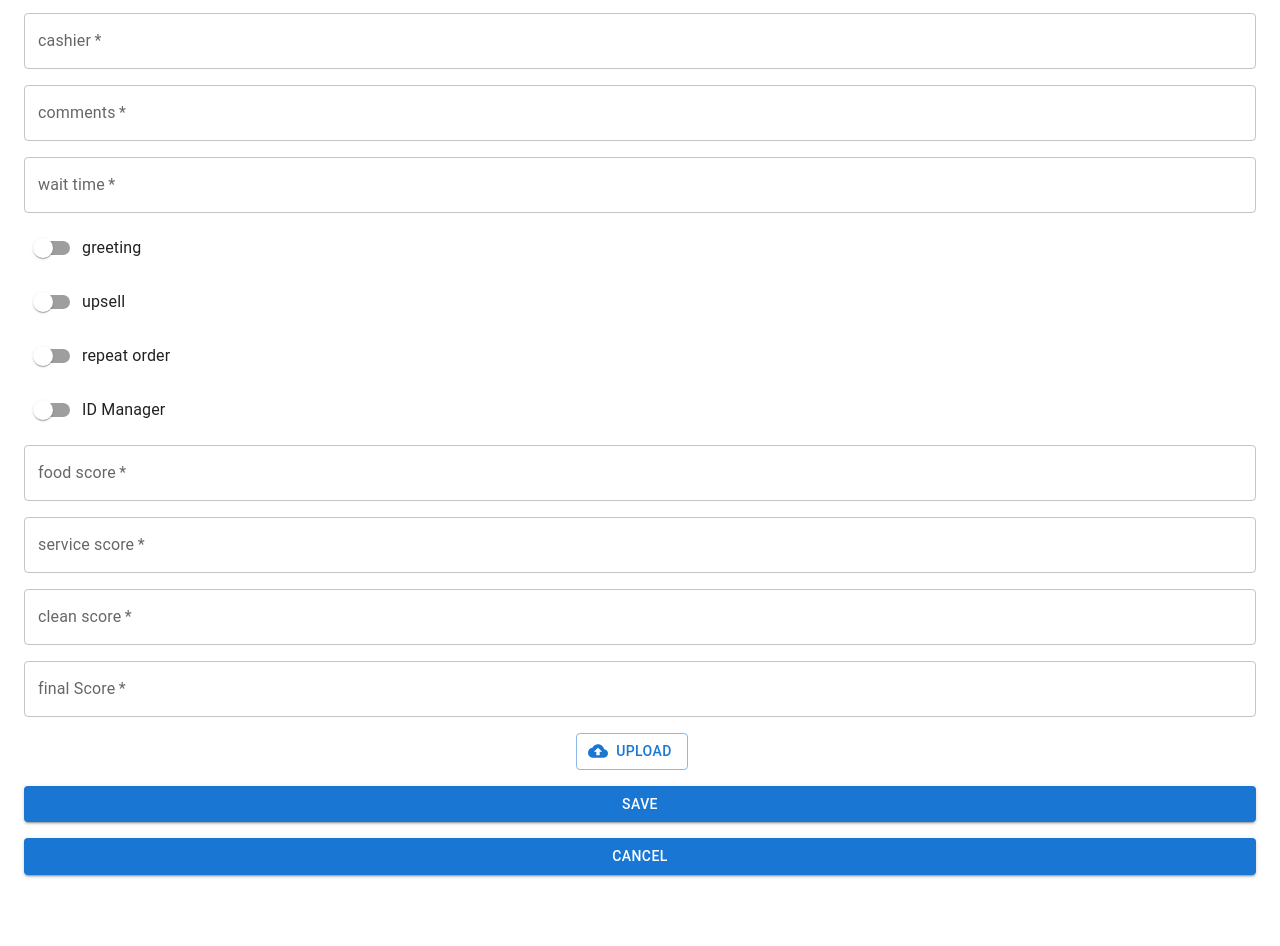
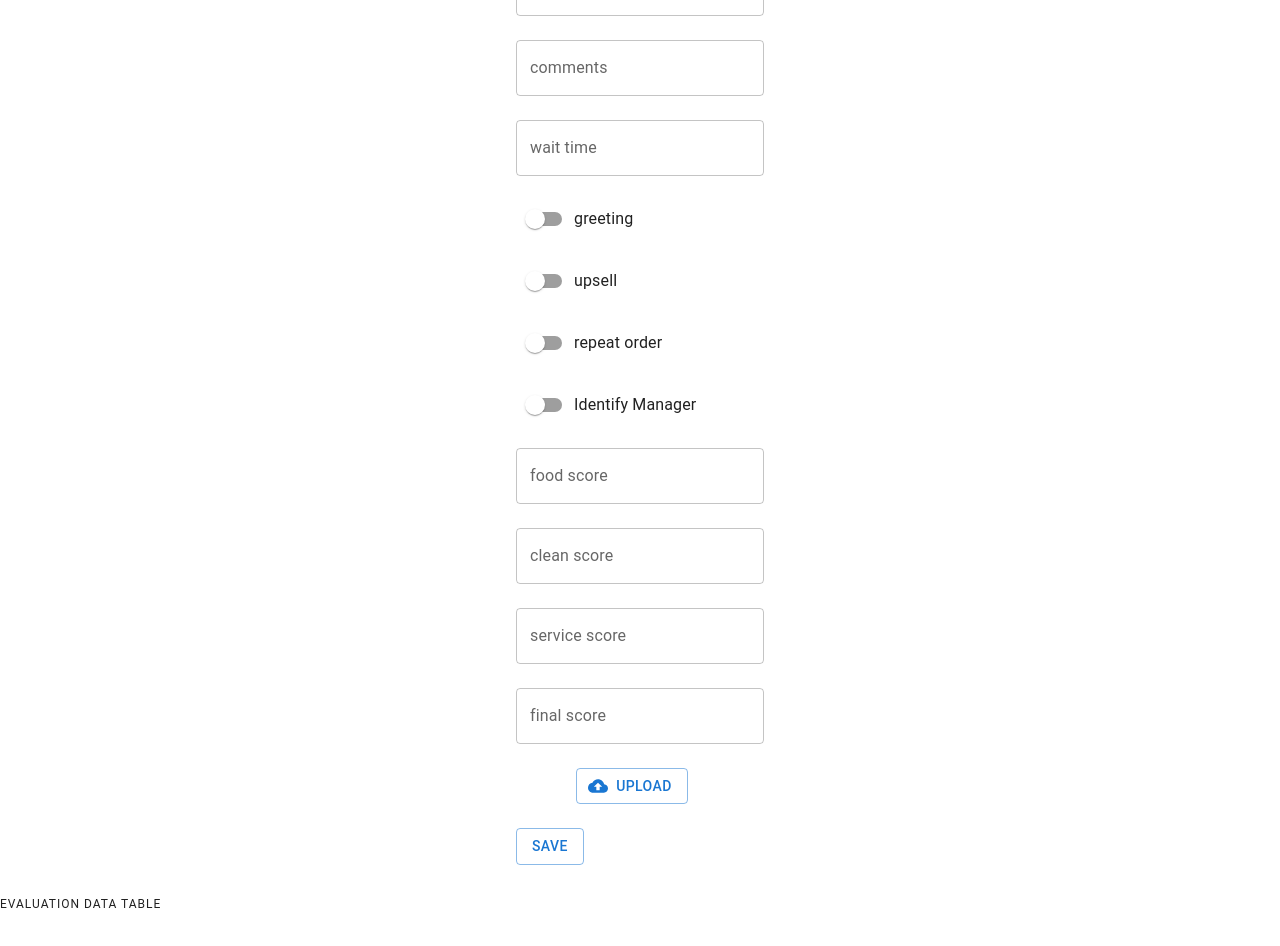
Before and after one commit to DeftVision/deftvision-1.2, a React (Create React App) app in the folder frontend/: page /evaluations in a window 1280 px wide. Shown: the part 360-1306 px from the top of the page. Built offline with nearby package versions, Linux system fonts and the light colour scheme.

Commit message:
Refactor and expand evaluations and documents functionality
Added new components for documents and evaluations, including data tables and forms. Updated backend evaluation controller functions for more granular data queries.

```diff
--- a/frontend/src/App.js
+++ b/frontend/src/App.js
@@ -4,8 +4,8 @@ import { Route, Routes } from 'react-router-dom';
 import { Error, Home } from './pages/index';
 import { Dashboard, Login, Navbar } from './components/index';
 import { PrivateRoute } from './utilities/index';
-import DocumentForm from './documents/DocumentForm';
-import EvaluationForm from './evaluations/EvaluationForm'
+import Documents from './documents/Documents';
+import Evaluations from './evaluations/Evaluations'
 
 
 function App() {
@@ -21,9 +21,10 @@ function App() {
                         <Route path='/home' element={<Home/>}/>
                         <Route path='*' element={<Error/>}/>
 
-                        <Route path='/evaluations' element={<EvaluationForm/>} />
+                        {/*<Route path='/evaluations' element={<EvaluationForm/>} />*/}
+                        <Route path='/evaluations' element={<Evaluations/>} />
 
-                        <Route path='/documents' element={<DocumentForm/>} />
+                        <Route path='/documents' element={<Documents/>} />
 
                         <Route path='/dashboard' element={
                             <PrivateRoute>
--- /dev/null
+++ b/frontend/src/documents/DocumentDataTable.js
@@ -0,0 +1,15 @@
+import { Box, Table, TableHead, TableContainer, TableBody, TableRow, TableCell, Typography } from '@mui/material'
+import { useState, useEffect } from 'react';
+import { Link } from 'react-router-dom'
+
+
+export default function DocumentDataTable() {
+    const [formData, setFormData] = useState({})
+
+
+    return (
+        <Box>
+            <Typography variant='overline'>Document Data Table</Typography>
+        </Box>
+    );
+}
--- /dev/null
+++ b/frontend/src/documents/Documents.js
@@ -0,0 +1,17 @@
+import { Box, styled, Table, TableHead, TableBody, TableContainer, TableRow, TableCell, Typography } from '@mui/material'
+import { useEffect, useState } from 'react'
+import { Link } from 'react-router-dom'
+import { DocumentForm, DocumentDataTable } from '../documents/index'
+
+export default function Documents() {
+
+    return (
+        <Box>
+            <Typography variant='overline'>Document home page</Typography>
+
+            <DocumentForm />
+
+            <DocumentDataTable />
+        </Box>
+    );
+}
--- a/frontend/src/documents/index.js
+++ b/frontend/src/documents/index.js
@@ -1 +1,3 @@
 export { default as DocumentForm } from './DocumentForm'
+export { default as DocumentDataTable } from './DocumentDataTable'
+export { default as Documents } from './Documents'
--- /dev/null
+++ b/frontend/src/evaluations/EvaluationDataTable.js
@@ -0,0 +1,15 @@
+import { Box, Table, TableHead, TableContainer, TableBody, TableRow, TableCell, Typography } from '@mui/material'
+import { useState, useEffect } from 'react';
+import { Link } from 'react-router-dom'
+
+
+export default function EvaluationDataTable() {
+    const [formData, setFormData] = useState({})
+
+
+    return (
+        <Box>
+            <Typography variant='overline'>Evaluation Data Table</Typography>
+        </Box>
+    );
+}
--- a/frontend/src/evaluations/EvaluationForm.js
+++ b/frontend/src/evaluations/EvaluationForm.js
@@ -1,16 +1,52 @@
-// DONE: find which field isn't being populated preventing form submission
-// TODO: update the URL when the data table is built
-// TODO: align image name with upload button
-// TODO: fix form submission / upload to firebase
+import {useEffect, useState} from 'react'
+import {useParams} from 'react-router-dom'
+import {
+    Box,
+    Button,
+    FormControl,
+    FormControlLabel,
+    InputLabel,
+    LinearProgress,
+    MenuItem,
+    Select,
+    Stack,
+    styled,
+    Switch,
+    TextField,
+    Typography
+} from '@mui/material'
+import {getDownloadURL, getStorage, ref, uploadBytesResumable} from 'firebase/storage';
+import {v4 as uuidv4} from "uuid";
 
+import locations from '../utilities/locationSelect'
+import CloudUploadIcon from "@mui/icons-material/CloudUpload";
 
-import { Alert, Box, Button, FormControl, FormControlLabel, LinearProgress, InputLabel, MenuItem, Select, Stack, styled, Switch, TextField, Typography, } from '@mui/material'
-import { useEffect, useState } from 'react'
-import { useParams, useNavigate, Link } from 'react-router-dom'
-import { deleteObject, getDownloadURL, getStorage, ref, uploadBytesResumable } from 'firebase/storage';
-import locations from '../utilities/locationSelect'
-import CloudUploadIcon from '@mui/icons-material/CloudUpload';
-import {v4 as uuidv4} from 'uuid';
+const form_fields = {
+    date: new Date().toISOString().split('T')[0],
+    location: 'Corporate Office',
+    comments: '',
+    cashier: '',
+    waitTime: '',
+    upsell: false,
+    greeting: false,
+    repeatOrder: false,
+    idManager: false,
+    foodScore: '',
+    serviceScore: '',
+    cleanScore: '',
+    finalScore: '',
+    downloadUrl: '',
+    uniqueFileName: ''
+}
+
+export default function Evaluations() {
+    const [formData, setFormData] = useState(form_fields);
+    const [uploadProgress, setUploadProgress] = useState(0);
+    const [uploading, setUploading] = useState('default')
+    const [fileName, setFileName] = useState('')
+    const [file, setFile] = useState(null);
+    const {id} = useParams();
+
 
     const VisuallyHiddenInput = styled('input')({
         clip: 'rect(0 0 0 0)',
@@ -25,36 +61,9 @@ const VisuallyHiddenInput = styled('input')({
     });
 
 
-export default function EvaluationForm() {
-    const [evaluationData, setEvaluationData] = useState({
-        foodScore: '',
-        cleanScore: '',
-        serviceScore: '',
-        finalScore: '',
-        location: 'Corporate Office',
-        comments: '',
-        cashier: '',
-        upsell: false,
-        greeting: false,
-        repeatOrder: false,
-        idManager: false,
-        date: new Date().toISOString().split('T')[0],
-        waitTime: '',
-        downloadUrl: '',
-        uniqueFileName: ''
-    })
-    const [error, setError] = useState('');
-    const [success, setSuccess] = useState('');
-    const [uploadProgress, setUploadProgress] = useState(0);
-    const [uploading, setUploading] = useState('default');
-    const [fileName, setFileName] = useState('');
-    const [file, setFile] = useState(null);
-    const {id} = useParams()
-    const navigate = useNavigate();
-
     const handleFieldChange = (e) => {
         const { name, value, type, checked } = e.target;
-        setEvaluationData((prevData) => ({
+        setFormData((prevData) => ({
             ...prevData,
             [name]: type === 'checkbox' ? checked : value,
         }));
@@ -68,73 +77,52 @@ export default function EvaluationForm() {
         }
     }
 
-    const deleteExistingFile = async (filePath) => {
-        const storage = getStorage();
-        const fileRef = ref(storage, filePath);
-        try {
-            await deleteObject(fileRef);
-            console.log(`File ${filePath} deleted successfully`);
-        } catch (error) {
-            console.log('Failed to delete evaluation', error);
-        }
-    }
-
     const uploadFileToFirebase = async () => {
         if (file) {
             const uniqueFileName = `${uuidv4()}-${file.name}`
-            const storage = getStorage();
+            const storage = getStorage()
             const storageRef = ref(storage, `uploads/${uniqueFileName}`);
             const uploadTask = uploadBytesResumable(storageRef, file);
 
-            setUploading('uploading');
+            setUploading('uploading')
 
-            uploadTask.on(
-                'state_changed',
+            uploadTask.on('state_changed',
                 (snapshot) => {
                     const progress = (snapshot.bytesTransferred / snapshot.totalBytes) * 100;
                     setUploadProgress(progress);
+                    console.log('upload successful')
                 },
                 (error) => {
                     console.error('upload failed', error);
-                    setUploading('error');
-
-                }
+                    setUploading('error')
+                },
             );
 
             try {
                 await uploadTask;
                 const downloadUrl = await getDownloadURL(uploadTask.snapshot.ref);
-                setEvaluationData((prevForm) => ({
+                setFormData((prevForm) => ({
                     ...prevForm,
                     downloadUrl,
+                    // Set the value of file stored in firebase to find and update/delete
                     uniqueFileName,
                 }));
                 setUploading('success');
-
             } catch (error) {
-                console.error('Failed to get download URL: ', error);
+                console.error('Failed to get download URL:', error);
                 setUploading('error');
 
             }
         } else {
             throw new Error('No file selected');
         }
-
-    };
+    }
 
     const saveToDb = async () => {
-
-        let url = 'http://localhost:5000/api/evaluation/new/';
-        let method = 'POST';
-
-        /*if (!newEvaluation) {
-            url = `http://localhost:9000/api/evaluation/update/${id}`;
-            method = 'PATCH';
-        }*/
         try {
-            const response = await fetch(url, {
-                method: method,
-                body: JSON.stringify(evaluationData),
+            const response = await fetch('http://localhost:5000/api/document/new/', {
+                method: 'POST',
+                body: JSON.stringify(formData),
                 headers: {
                     'Content-Type': 'application/json'
                 }
@@ -142,68 +130,44 @@ export default function EvaluationForm() {
 
             const _response = await response.json();
             if (!response.ok) {
-                console.log(_response.message || 'Error saving form', 'error')
+                console.log(_response.error)
             } else {
-                console.log(_response.message, 'success');
+                console.log(_response.message)
             }
 
         } catch (error) {
-            console.log('Error saving form', 'error');
+            console.log('Error saving form')
         }
+
     };
 
+
     const handleSubmit = async (e) => {
-        e.preventDefault()
-        setError('')
-        setSuccess('')
+        e.preventDefault();
 
-        console.log('Evaluation Data: ', evaluationData);
-        const { foodScore, cleanScore, serviceScore, finalScore, location, comments, cashier, waitTime, date } = evaluationData;
-        // validation to ensure fields aren't empty
-        if (!foodScore || !cleanScore || !serviceScore || !finalScore || !location || !comments || !cashier || !waitTime || !date) {
-            setError('Please fill out all required fields.');
-            return;
+        if (
+            formData.foodScore &&
+            formData.cleanScore &&
+            formData.serviceScore &&
+            formData.finalScore &&
+            formData.date &&
+            formData.location &&
+            formData.cashier &&
+            formData.waitTime &&
+            formData.comments
+        ) {
+            try {
+                if(file) {
+                    await uploadFileToFirebase();
                 }
-
-        try {
-
-            const formData = new FormData();
-            Object.keys(evaluationData).forEach(key => {
-                formData.append(key, evaluationData[key])
-            })
-
-            await uploadFileToFirebase();
-
-            const token = localStorage.getItem('token');
-            if(!token) {
-                setError('User not authenticated, please log in.')
-                return;
-            }
-
-            const userId = localStorage.getItem('userId');
-            if(!userId) {
-                setError('User ID not found')
-                return;
-            }
-
-            const response = await fetch('http://localhost:5000/api/evaluation/new', {
-                method: 'POST',
-                headers: { 'Content-Type': 'application/json' },
-                body: JSON.stringify({
-                    formData,
-                }),
-            });
-
-            const data = await response.json();
-
-            if(response.ok) {
-                setSuccess('evaluation submitted successfully');
-                navigate('/dashboard')
-            } else {
-                setError(data.error || 'Submission failed. Try again.');
+                if(formData.downloadUrl) {
+                    await saveToDb();
                 }
             } catch (error) {
-            setError('An error occurred. Try again.');
+                console.error('failed to upload file or save document', error);
+            }
+        } else {
+            console.error('All fields required');
         }
     };
 
@@ -211,49 +175,37 @@ export default function EvaluationForm() {
         if (uploading === 'success') {
             saveToDb();
         }
-    }, [uploading])
+    }, []);
 
-    useEffect(() => {
-        console.log(evaluationData)
-    },[])
-
+    console.log(formData);
 
     return (
-        <Box component='form' onSubmit={handleSubmit} sx={{padding: 3, marginTop: 5}}>
-            <Stack direction='column' spacing={2}>
-                <Typography variant='overline' sx={{fontSize: '2rem', marginBottom: 2}}>
-                    submit evaluation
-                </Typography>
-                {/* Error and Success Alerts */}
-                {error && (
-                    <Alert severity="error" sx={{marginBottom: 2}}>
-                        {error}
-                    </Alert>
-                )}
-                {success && (
-                    <Alert severity="success" sx={{marginBottom: 2}}>
-                        {success}
-                    </Alert>
-                )}
-
+        <Box sx={{p: 3, display: 'flex', flexWrap: 'wrap', justifyContent: 'center', marginTop: 5}}>
+            <Box component='form' onSubmit={handleSubmit}>
+                <Stack direction='column' spacing={3}>
                     <TextField
                         type='date'
-                    name='date'
-                    value={evaluationData.date}
-                    onChange={handleFieldChange}
-                    margin="none"
-                    inputlabelprops={{shrink: true}}
-                    required
+                        value={formData.date}
+                        onChange={(e) => {
+                            setFormData({
+                                ...formData,
+                                date: e.target.value
+                            })
+                        }}
                     />
-                <FormControl required>
+                    <FormControl>
                         <InputLabel>Location</InputLabel>
                         <Select
-                        name="location"
-                        label="location"
-                        variant="outlined"
-                        margin="none"
-                        value={evaluationData.location || ''}
-                        onChange={handleFieldChange}
+                            name='location'
+                            variant='outlined'
+                            label='location'
+                            value={formData.location || ''}
+                            onChange={(e) => {
+                                setFormData({
+                                    ...formData,
+                                    location: e.target.value
+                                })
+                            }}
                         >
                             {locations.map((location) => (
                                 <MenuItem key={location} value={location}>
@@ -267,96 +219,134 @@ export default function EvaluationForm() {
                         type='text'
                         name='cashier'
                         label='cashier'
-                    value={evaluationData.cashier}
-                    onChange={handleFieldChange}
-                    margin="none"
-                    required
+                        value={formData.cashier}
+                        onChange={(e) => {
+                            setFormData({
+                                ...formData,
+                                cashier: e.target.value
+                            })
+                        }}
                     />
+
                     <TextField
                         type='text'
                         name='comments'
                         label='comments'
-                    value={evaluationData.comments}
-                    onChange={handleFieldChange}
+                        value={formData.comments}
+                        onChange={(e) => {
+                            setFormData({
+                                ...formData,
+                                comments: e.target.value
+                            })
+                        }}
                         multiline
                         maxRows={5}
-                    margin="none"
-                    required
                     />
+
                     <TextField
                         type='Number'
                         name='waitTime'
                         label='wait time'
-                    value={evaluationData.waitTime}
-                    onChange={handleFieldChange}
-                    margin="none"
-                    required
+                        value={formData.waitTime}
+                        onChange={(e) => {
+                            setFormData({
+                                ...formData,
+                                waitTime: e.target.value
+                            })
+                        }}
                     />
                     <FormControlLabel
-                    control={<Switch
+                        control={
+                            <Switch
                                 name='greeting'
-                        checked={evaluationData.greeting} onChange={handleFieldChange}/>}
+                                checked={formData.greeting}
+                                onChange={handleFieldChange} />
+                        }
                         label='greeting'
                     >
                     </FormControlLabel>
                     <FormControlLabel
-                    control={<Switch
+                        control={
+                            <Switch
                                 name='upsell'
-                        checked={evaluationData.upsell} onChange={handleFieldChange}/>}
+                                checked={formData.upsell}
+                                onChange={handleFieldChange} />
+                        }
                         label='upsell'
                     >
                     </FormControlLabel>
                     <FormControlLabel
-                    control={<Switch
+                        control={
+                            <Switch
                                 name='repeatOrder'
-                        checked={evaluationData.repeatOrder} onChange={handleFieldChange}/>}
+                                checked={formData.repeatOrder}
+                                onChange={handleFieldChange} />
+                        }
                         label='repeat order'
                     >
                     </FormControlLabel>
                     <FormControlLabel
-                    control={<Switch
+                        control={
+                            <Switch
                                 name='idManager'
-                        checked={evaluationData.idManager} onChange={handleFieldChange}/>}
-                    label='ID Manager'
+                                checked={formData.idManager}
+                                onChange={handleFieldChange} />
+                        }
+                        label='Identify Manager'
                     >
                     </FormControlLabel>
+
                     <TextField
                         type='Number'
                         name='foodScore'
                         label='food score'
-                    value={evaluationData.foodScore}
-                    onChange={handleFieldChange}
-                    margin="none"
-                    required
+                        value={formData.foodScore}
+                        onChange={(e) => {
+                            setFormData({
+                                ...formData,
+                                foodScore: e.target.value
+                            })
+                        }}
                     />
+
+                    <TextField
+                        type='Number'
+                        name='cleanScore'
+                        label='clean score'
+                        value={formData.cleanScore}
+                        onChange={(e) => {
+                            setFormData({
+                                ...formData,
+                                cleanScore: e.target.value
+                            })
+                        }}
+                    />
+
                     <TextField
                         type='Number'
                         name='serviceScore'
                         label='service score'
-                    value={evaluationData.serviceScore}
-                    onChange={handleFieldChange}
-                    margin="none"
-                    required
+                        value={formData.serviceScore}
+                        onChange={(e) => {
+                            setFormData({
+                                ...formData,
+                                serviceScore: e.target.value
+                            })
+                        }}
                     />
-                <TextField
-                    type='Number'
-                    name='cleanScore'
-                    label='clean score'
-                    value={evaluationData.cleanScore}
-                    onChange={handleFieldChange}
-                    margin="none"
-                    required
-                />
+
                     <TextField
                         type='Number'
                         name='finalScore'
-                    label='final Score'
-                    value={evaluationData.finalScore}
-                    onChange={handleFieldChange}
-                    margin="none"
-                    required
+                        label='final score'
+                        value={formData.finalScore}
+                        onChange={(e) => {
+                            setFormData({
+                                ...formData,
+                                finalScore: e.target.value
+                            })
+                        }}
                     />
-
                     <Box sx={{display: 'flex', marginBottom: 3, justifyContent: 'center'}}>
                         <Button
                             component="label"
@@ -378,15 +368,22 @@ export default function EvaluationForm() {
                             <LinearProgress variant='determinate' value={uploadProgress}/>
                         </Box>
                     )}
+                    <Box>
+                        <Button
+                            id="submit-button"
+                            variant="outlined"
+                            type="submit"
+                        >
+                            SAVE
+                        </Button>
+
+                    </Box>
 
 
-                <Button variant='contained' onClick={handleSubmit}>
-                    save
-                </Button>
-                <Button variant='contained' component={Link} to='/home'>
-                    cancel
-                </Button>
                 </Stack>
             </Box>
+
+        </Box>
+
     );
 }
--- /dev/null
+++ b/frontend/src/evaluations/Evaluations.js
@@ -0,0 +1,17 @@
+import { Box, styled, Table, TableHead, TableBody, TableContainer, TableRow, TableCell, Typography } from '@mui/material'
+import { useEffect, useState } from 'react'
+import { Link } from 'react-router-dom'
+import { EvaluationForm, EvaluationDataTable } from '../evaluations/index'
+
+export default function Evaluations() {
+
+    return (
+        <Box>
+            <Typography variant='overline'>evaluation home page</Typography>
+
+            <EvaluationForm/>
+
+            <EvaluationDataTable />
+        </Box>
+    );
+}
--- /dev/null
+++ b/frontend/src/evaluations/index.js
@@ -0,0 +1,3 @@
+export { default as EvaluationDataTable } from './EvaluationDataTable';
+export { default as EvaluationsTable } from './Evaluations';
+export { default as EvaluationForm } from './EvaluationForm';
```
Also changed, not shown: frontend/src/documents/DocumentForm.js (+2 -6 lines), 1 other file (tests, documents, lock files or other folders). Lines whose indentation alone changed are shown as unchanged.
